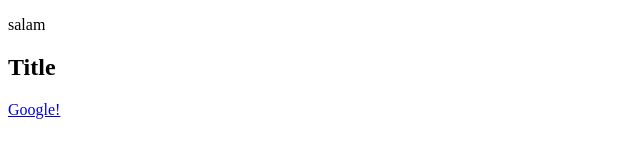
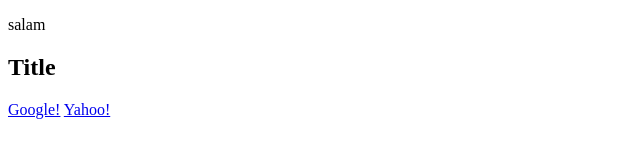
Before and after one commit to DrCode00/firsthtml, a plain HTML site: page index.html in a window 1280 px wide. Shown: the full height of the page, 0-640 px from the left. Drawn offline with Linux system fonts and the light colour scheme.

Commit message:
dovomin safhe

```diff
--- a/index.html
+++ b/index.html
@@ -9,5 +9,7 @@
     <p>salam</p>
     <h2>Title</h2>
     <a href="http://www.google.com">Google!</a>
+    <a href="http://www.yahoo.com">Yahoo!</a>
+
 </body>
 </html>
```
